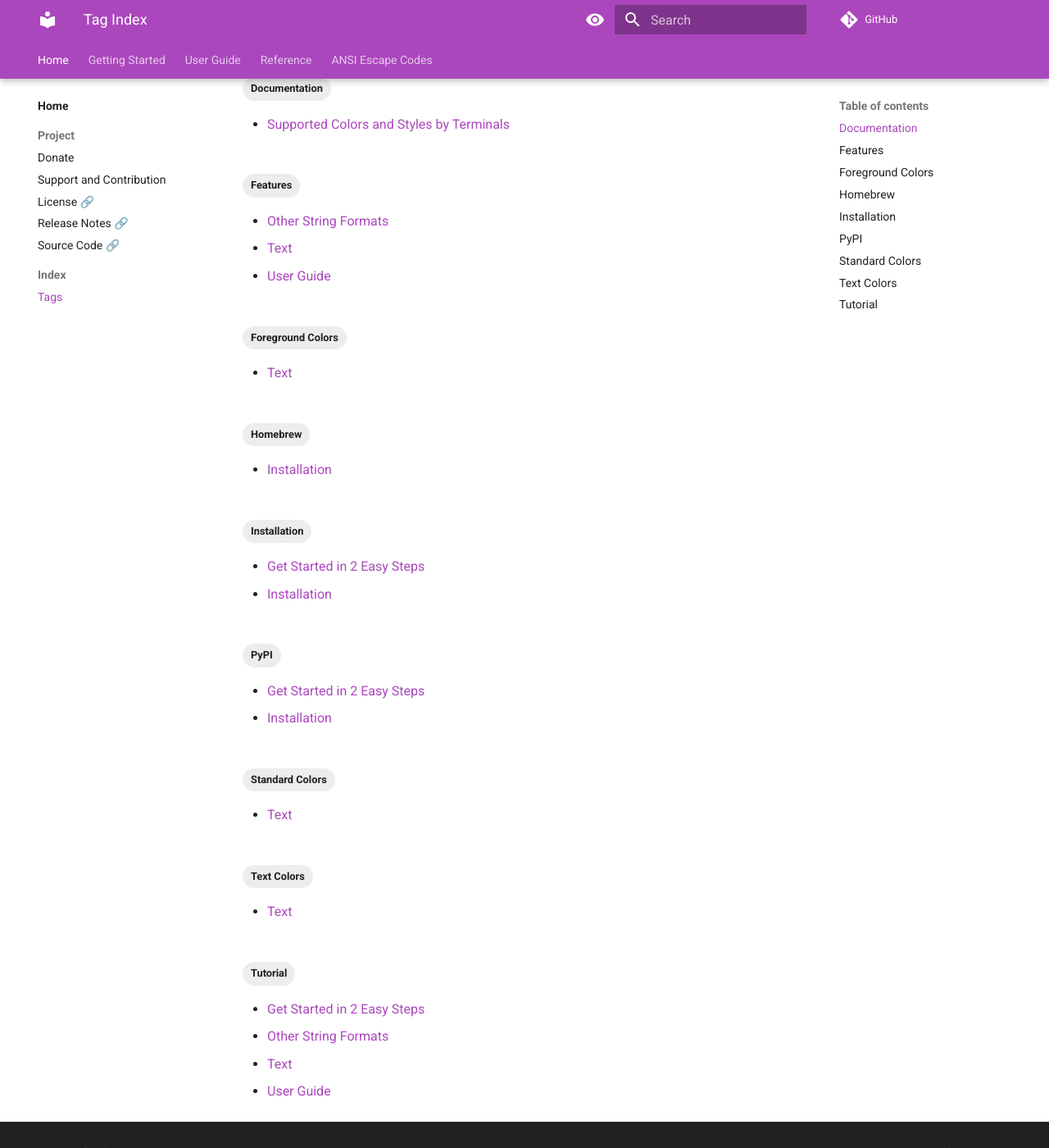
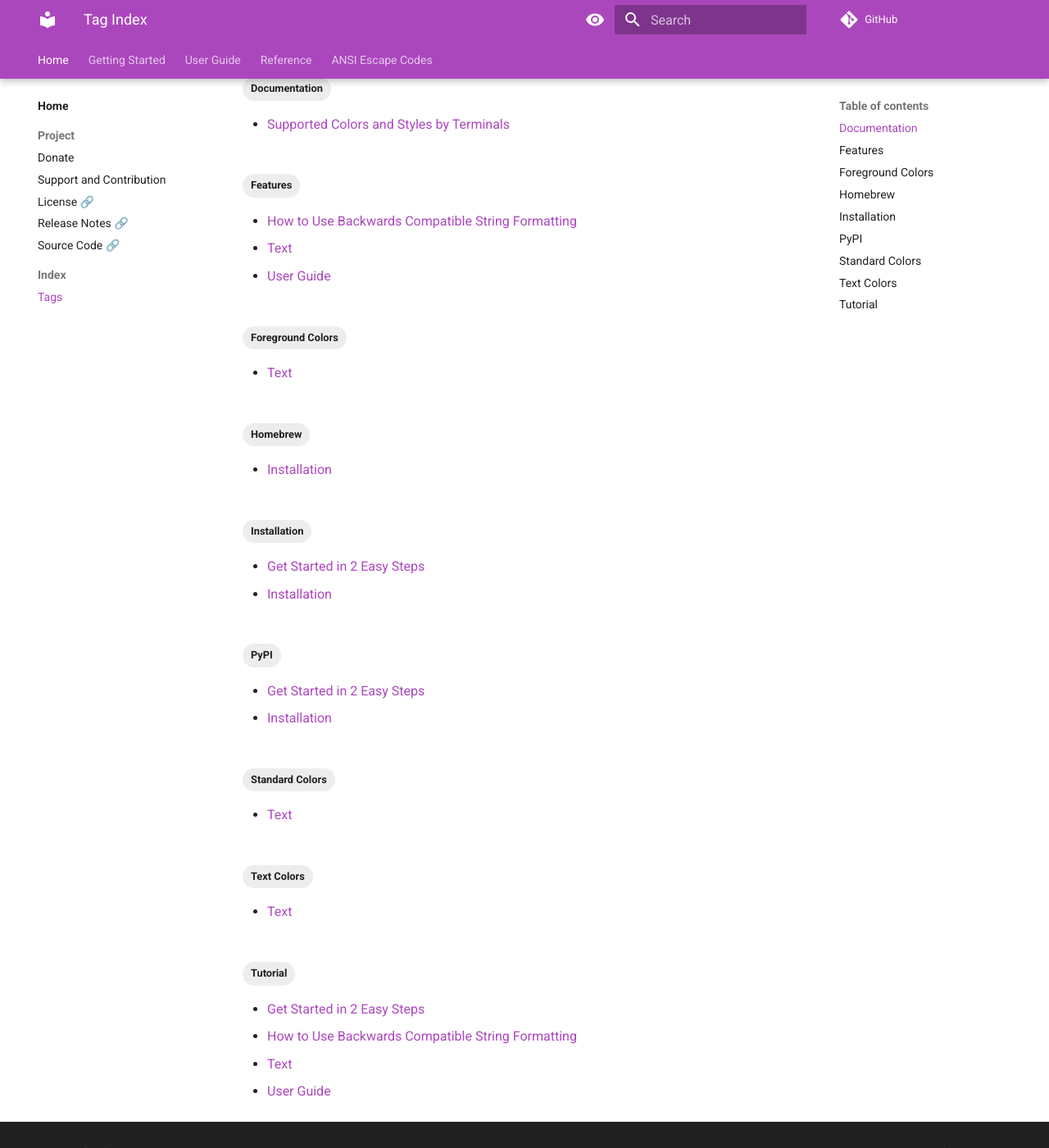
Before and after one commit to jakob-bagterp/colorist-for-python, an MkDocs documentation site: the page built from docs/index/tags.md, in a window 1280 px wide and 1400 px high, scrolled down 247 px. Shown: the whole window at 82% size. Built offline with MkDocs 1.6.1 and Material for MkDocs 9.7.7, drawn with Linux system fonts in a browser that asks for light colours; comment, search, counter and statistics services are not loaded; the version menu is left out.

Commit message:
Renamed navigation title and file, including redirect.

```diff
--- a/mkdocs.yml
+++ b/mkdocs.yml
@@ -32,7 +32,7 @@
       - HSL: user-guide/extended-colors/hsl.md
       - Hex: user-guide/extended-colors/hex.md
     - Materials:
-      - Other String Formats: user-guide/materials/other-string-formats.md
+      - Backwards Compatible String Formats: user-guide/materials/other-string-formats.md
       - Supported Colors and Styles by Terminals: user-guide/materials/terminal-support.md
   - Reference:
     - reference/index.md
@@ -206,6 +206,7 @@
         donate.md: project/donate.md
         support-and-contribution.md: project/support-and-contribution.md
         tags.md: index/tags.md
+        user-guide/materials/other-string-formats.md: user-guide/materials/backwards-compatible-string-formats.md
 
 watch:
   - src
```
Also changed, not shown: docs/user-guide/materials/backwards-compatible-string-formats.md (renamed from docs/user-guide/materials/other-string-formats.md).
